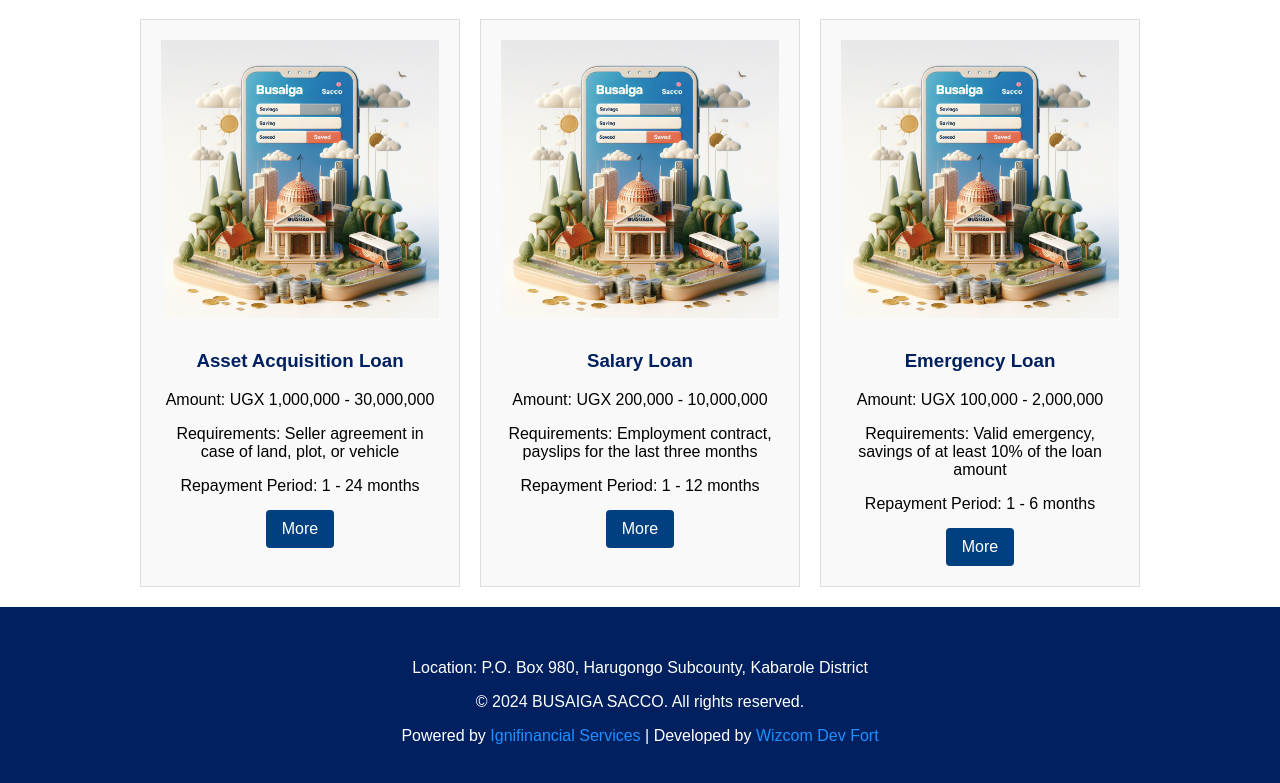
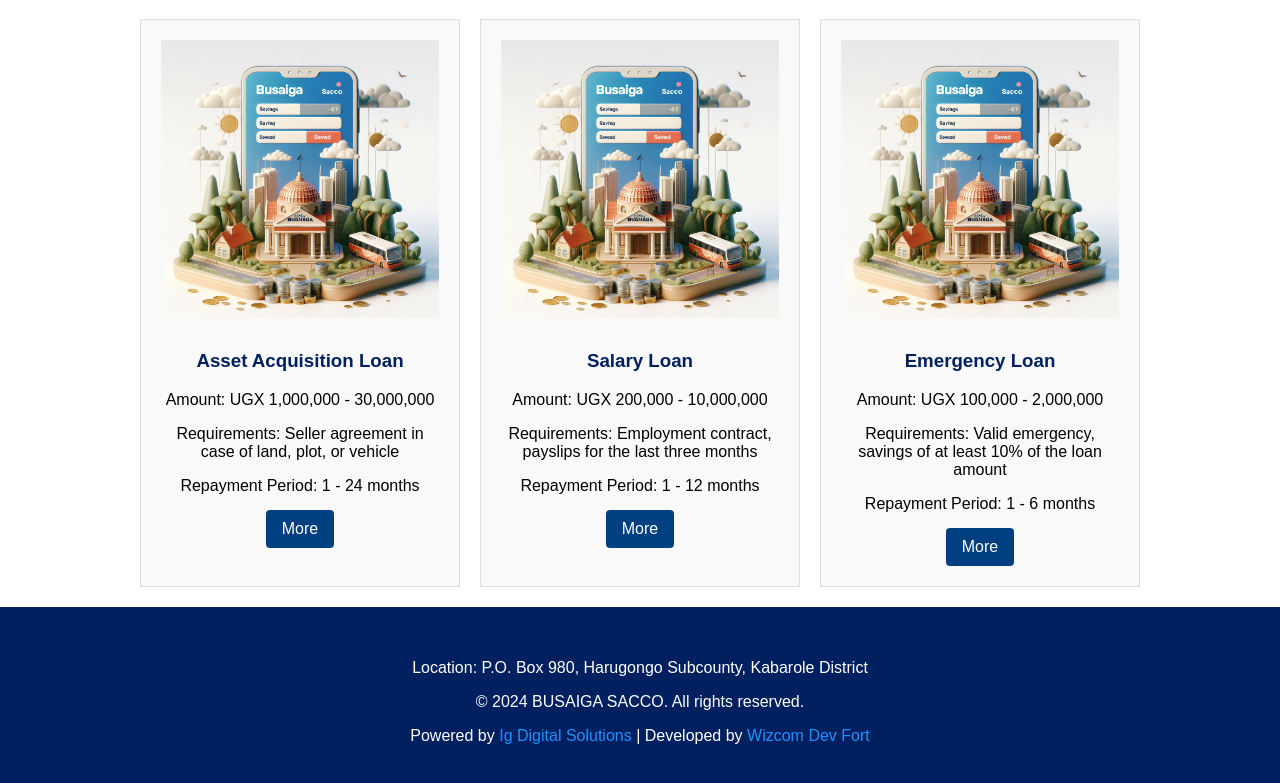
Before and after one commit to Wizcom12/busaiga, a plain HTML site: page loans.html in a window 1280 px wide. Shown: the part 1850-2633 px from the top of the page. Drawn offline with Linux system fonts and the light colour scheme.

Commit message:
Update loans.html

```diff
--- a/loans.html
+++ b/loans.html
@@ -125,7 +125,7 @@
         <div class="container">
             <p>Location: P.O. Box 980, Harugongo Subcounty, Kabarole District</p>
             <p>&copy; 2024 BUSAIGA SACCO. All rights reserved.</p>
-            <p>Powered by <a href="https://wa.me/+256784829845" target="_blank">Ignifinancial Services</a> | Developed by <a href="https://wa.me/+256779491167" target="_blank">Wizcom Dev Fort</a></p>
+            <p>Powered by <a href="https://wa.me/+256784829845" target="_blank">Ig Digital Solutions</a> | Developed by <a href="https://wa.me/+256779491167" target="_blank">Wizcom Dev Fort</a></p>
         </div>
     </footer>
 </body>
```
